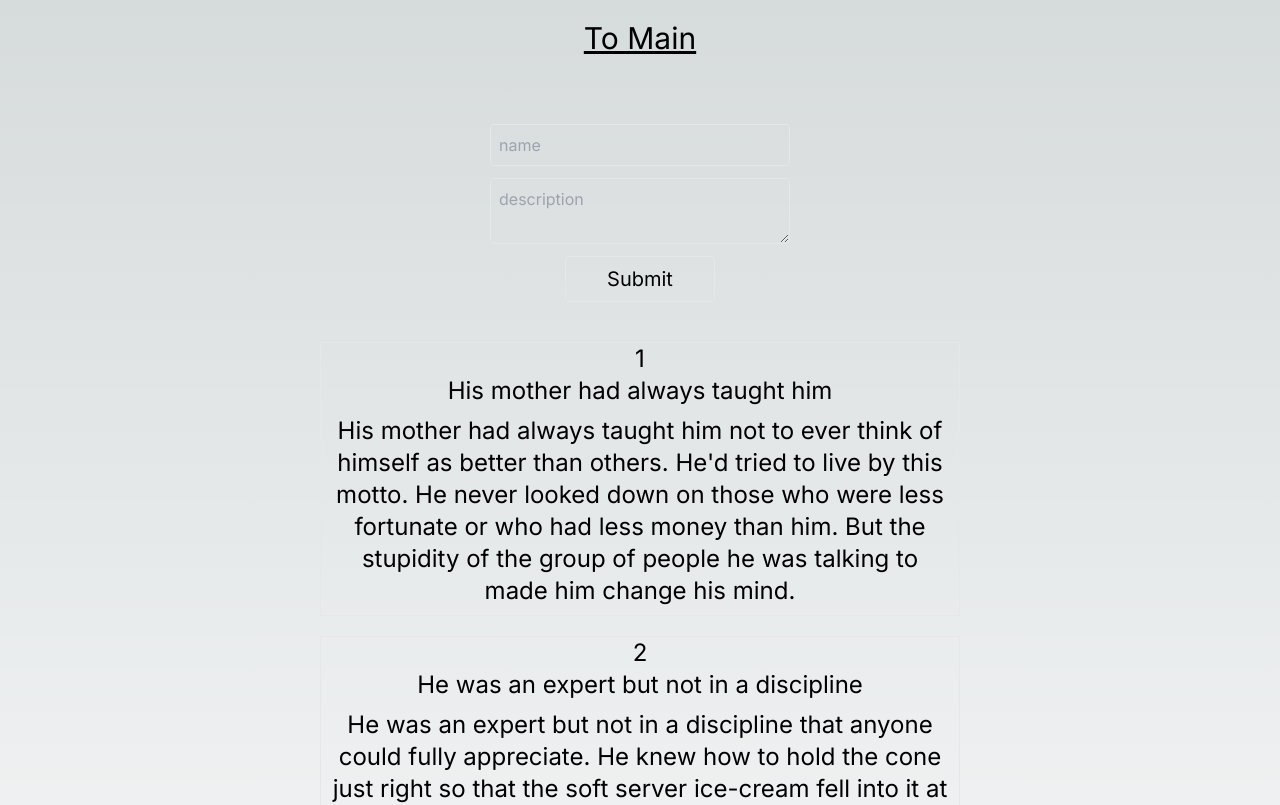
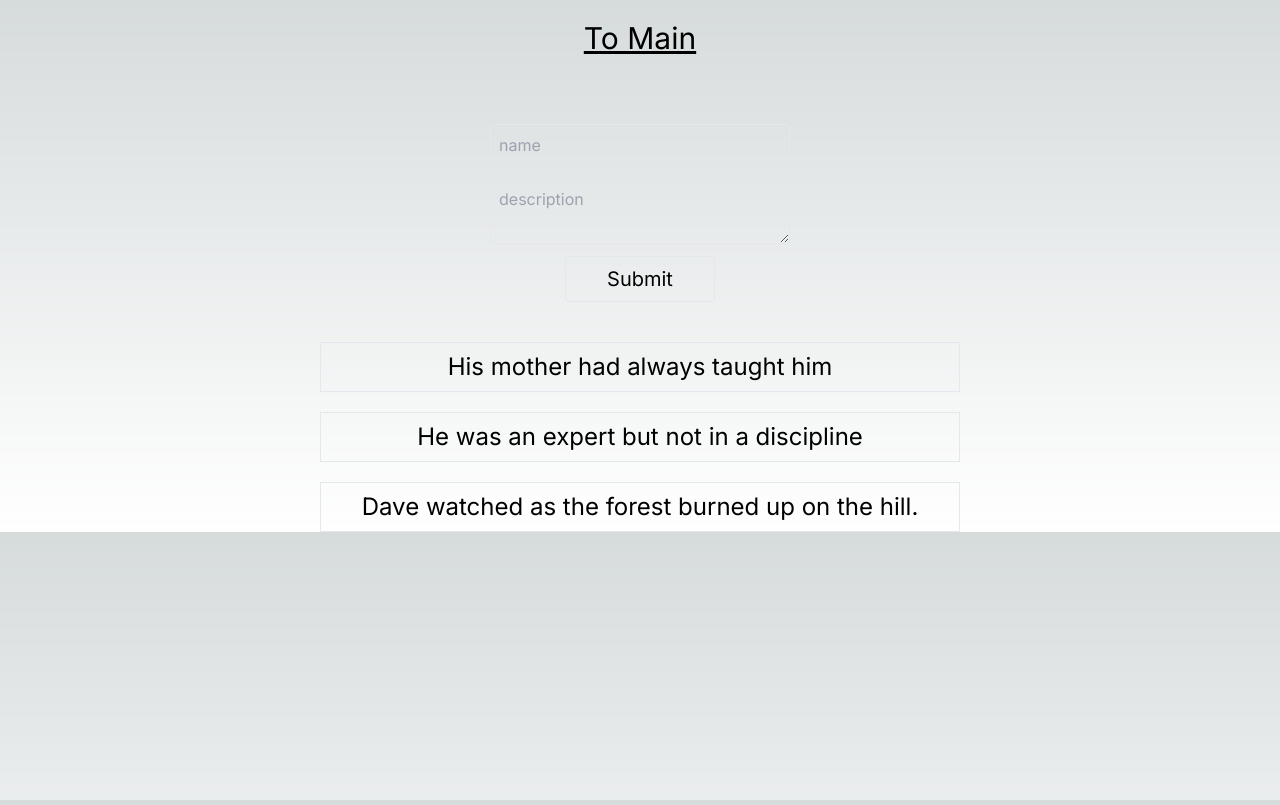
Before and after one commit to Albedo-13/nextjs-ts-playground, a Next.js app: page /posts in a window 1280 px wide. Shown: the top 805 px of the page. Built offline with nearby package versions, Linux system fonts and the light colour scheme; data requests are answered from the project's data file.

Commit message:
feat: add single post page

```diff
--- /dev/null
+++ b/src/app/posts/[id]/page.tsx
@@ -0,0 +1,16 @@
+import Link from "next/link";
+import type { TPost } from "@/lib/types";
+
+export default async function Post() {
+  const post: TPost = await fetch("http://localhost:3002/posts/1").then((res) => res.json());
+
+  return (
+    <main className="mt-5 text-center">
+      <Link className="text-3xl underline block mb-12" href="/posts">
+        To All Posts
+      </Link>
+      <p>{post.id}</p>
+      <p>{post.body}</p>
+    </main>
+  );
+}
--- a/src/app/posts/page.tsx
+++ b/src/app/posts/page.tsx
@@ -1,22 +1,20 @@
 import Link from "next/link";
 import type { TPost } from "@/lib/types";
 import { AddPostForm } from "@/components/AddPostForm";
+
+// TS: https://www.youtube.com/watch?v=TPACABQTHvM&ab_channel=ByteGrad
+// Next.js: https://www.youtube.com/watch?v=vwSlYG7hFk0&ab_channel=ByteGrad
 
 export default async function PostsPage() {
   const posts: TPost[] = await fetch("http://localhost:3002/posts").then((res) => res.json());
 
   const renderListItem = (post: TPost) => {
     return (
-      <li key={post.id} className="border mt-5 first:mt-0">
-        <div>{post.id}</div>
-        <p>{post.title}</p>
-        <p className="m-2">{post.body}</p>
+      <li key={post.id} className="border mt-5 first:mt-0 p-2">
+        <Link href={`/posts/${post.id}`} className="hover:underline">{post.title}</Link>
       </li>
     );
   };
-
-  // TS: https://www.youtube.com/watch?v=TPACABQTHvM&ab_channel=ByteGrad
-  // Next.js: https://www.youtube.com/watch?v=vwSlYG7hFk0&ab_channel=ByteGrad
 
   return (
     <main className="mt-5 text-center">
```
